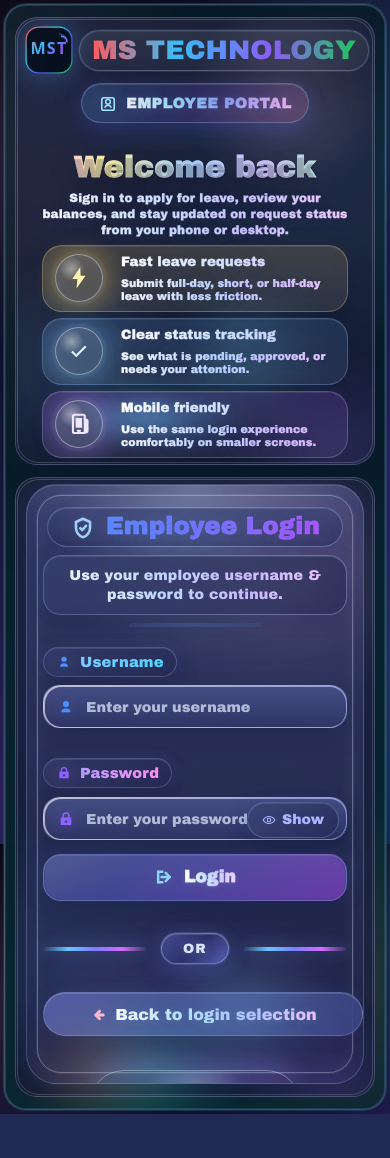
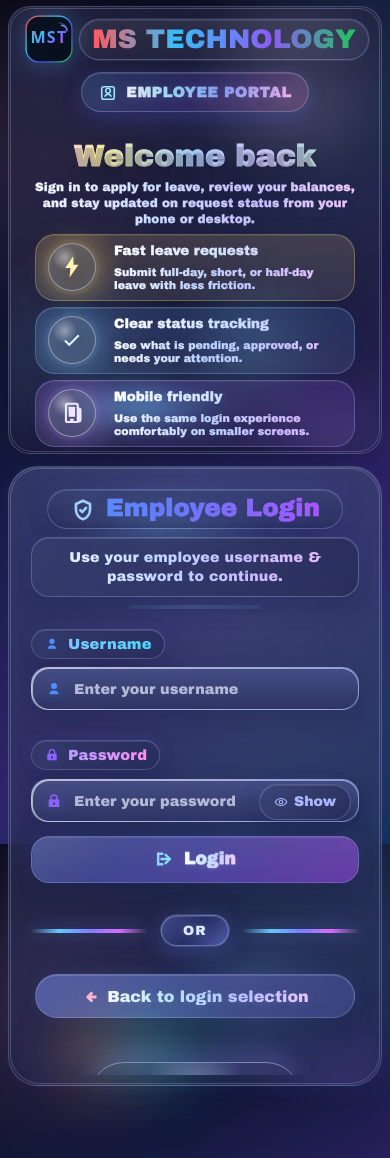
Before and after one commit to anuragsinghrajsingh/Leave_Management_MST, a Django app: page /employee-login/form/ in a window 390 px wide. Before the commit the page ends 1114 px from the top, so only its background shows below. Run offline with Django 5.2, Linux system fonts and the light colour scheme.

Commit message:
Refine employee login UI styling for mobile and employee theme

```diff
--- a/Leave Management/templates/employee_login.html
+++ b/Leave Management/templates/employee_login.html
@@ -811,8 +844,9 @@
 
         @media (max-width: 640px) {
             .employee-theme .login-shell {
-                padding: 4px !important;
+                padding: 0 8px 0 !important;
                 gap: 2px !important;
+                align-content: start !important;
             }
 
             .employee-frame {
@@ -820,8 +854,12 @@
                 min-height: auto;
                 grid-template-columns: 1fr;
                 gap: 12px;
-                padding: 12px 10px;
-                border-radius: 22px;
+                padding: 0;
+                border-radius: 0;
+                border: none !important;
+                box-shadow: none !important;
+                background: transparent !important;
+                overflow: visible;
             }
 
             .employee-theme .login-panel--info,
@@ -830,15 +868,36 @@
             }
 
             .employee-theme .login-panel--form {
-                padding-top: 0 !important;
+                padding: 8px 8px 10px !important;
+                border: 1px solid rgba(190, 203, 255, 0.24) !important;
+                border-radius: 30px !important;
+                background:
+                    radial-gradient(circle at top center, rgba(110, 120, 200, 0.16), transparent 34%),
+                    linear-gradient(180deg, rgba(56, 64, 112, 0.72), rgba(35, 40, 80, 0.58)) !important;
+                box-shadow:
+                    inset 0 1px 0 rgba(255, 255, 255, 0.1),
+                    0 18px 44px rgba(16, 16, 44, 0.28),
+                    0 0 22px rgba(95, 128, 255, 0.1) !important;
+                overflow: hidden !important;
             }
 
             .employee-theme .login-card {
-                margin-top: 6px !important;
-                padding: 22px 16px 18px !important;
+                margin-top: 0 !important;
+                padding: 14px 14px 12px !important;
+                background: transparent !important;
+                border: none !important;
+                box-shadow: none !important;
+                backdrop-filter: none !important;
+            }
+
+            .employee-theme .login-card::before,
+            .employee-theme .login-card::after {
+                display: none !important;
+                content: none !important;
             }
 
             .employee-theme .login-panel--info {
+                margin-top: 6px !important;
                 padding-top: 4px !important;
                 padding-bottom: 0 !important;
                 justify-content: flex-start !important;
```
Also changed, not shown: other parts of Leave Management/templates/employee_login.html (+46 -5 lines).
